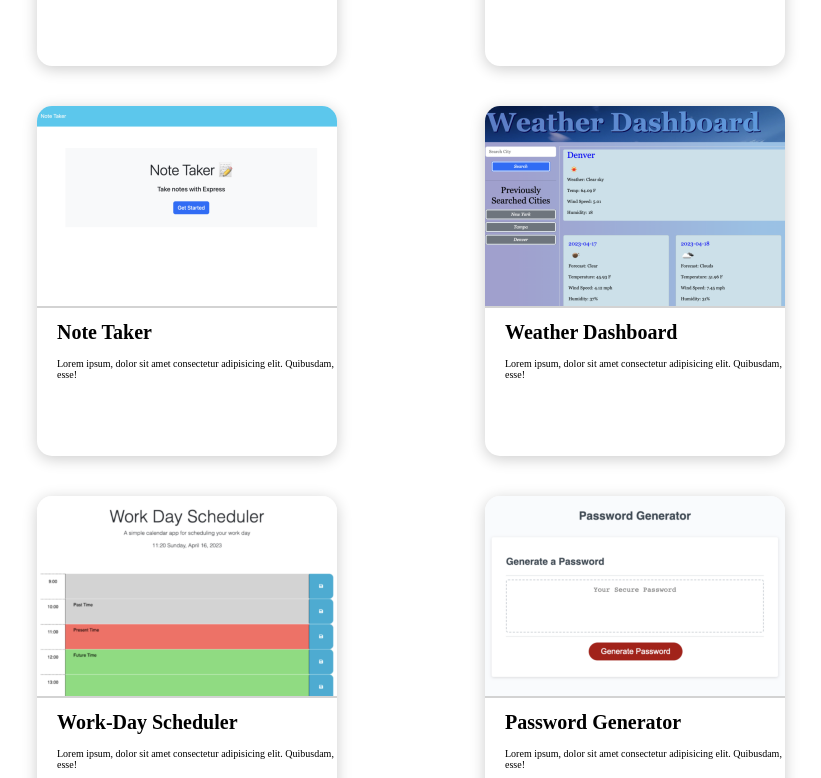
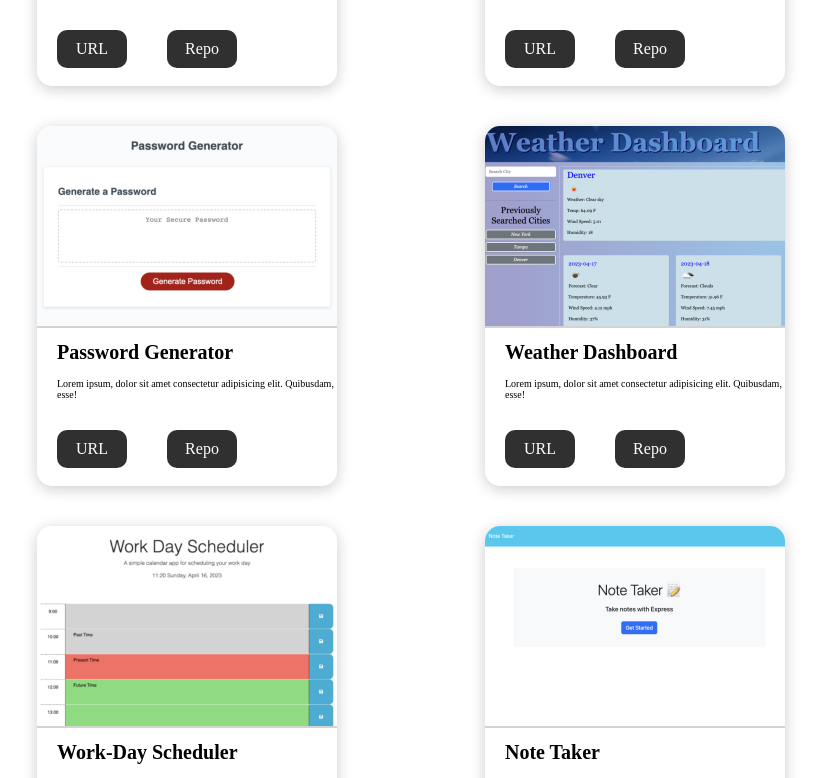
Before and after one commit to akramov-farhod/react-portfolio, a React (Create React App) app: page /projects in a window 1280 px wide. Shown: the part 954-1732 px from the top of the page, without its empty margins (229-1050 px from the left). Built offline with nearby package versions, Linux system fonts and the light colour scheme; a web font is replaced by a local one.

Commit message:
added dynamic buttons for the project cards, now just need to hardcode the urls

```diff
--- a/src/components/ProjectItem.js
+++ b/src/components/ProjectItem.js
@@ -1,11 +1,18 @@
 import React from "react";
+import { Link } from "react-router-dom";
 
-function ProjectItem({ image, name, description }) {
+function ProjectItem({ image, name, description, url, repo }) {
   return (
     <div className="projectItem">
       <div id="imgWrap" style={{ backgroundImage: `url(${image})` }}></div>
       <h1>{name}</h1>
       <p>{description}</p>
+      <Link id="address" to={url} target="blank">
+        URL
+      </Link>
+      <Link id="repository" to={repo} target="blank">
+        Repo
+      </Link>
     </div>
   );
 }
--- a/src/helpers/ProjectList.js
+++ b/src/helpers/ProjectList.js
@@ -9,51 +9,62 @@ import passwordGen from "../assets/passwordGen.png";
 
 export const ProjectList = [
   {
+    name: "Mercury POS",
+    image: mercuryPos,
+    description:
+      "Lorem ipsum, dolor sit amet consectetur adipisicing elit. Quibusdam, esse!",
+    url: "https://mercury-pos.herokuapp.com/",
+    repo: "https://github.com/therealsweven/full-stack-pantheon",
+  },
+  {
     name: "Digital Librarian",
     image: digitalLibrarian,
     description:
       "Lorem ipsum, dolor sit amet consectetur adipisicing elit. Quibusdam, esse!",
+    url: "http://www.google.com",
   },
-  {
-    name: "Mercury POS",
-    image: mercuryPos,
-    description:
-      "Lorem ipsum, dolor sit amet consectetur adipisicing elit. Quibusdam, esse!",
-  },
+
   {
     name: "CLI Readme Generator",
     image: readmeGen,
     description:
       "Lorem ipsum, dolor sit amet consectetur adipisicing elit. Quibusdam, esse!",
+    url: "www.google.com",
   },
   {
     name: "Quiz Application",
     image: quizApp,
     description:
       "Lorem ipsum, dolor sit amet consectetur adipisicing elit. Quibusdam, esse!",
+    url: "www.google.com",
+  },
+  {
+    name: "Password Generator",
+    image: passwordGen,
+    description:
+      "Lorem ipsum, dolor sit amet consectetur adipisicing elit. Quibusdam, esse!",
+    url: "www.google.com",
+  },
+
+  {
+    name: "Weather Dashboard",
+    image: weatherDash,
+    description:
+      "Lorem ipsum, dolor sit amet consectetur adipisicing elit. Quibusdam, esse!",
+    url: "www.google.com",
+  },
+  {
+    name: "Work-Day Scheduler",
+    image: workDayScheduler,
+    description:
+      "Lorem ipsum, dolor sit amet consectetur adipisicing elit. Quibusdam, esse!",
+    url: "www.google.com",
   },
   {
     name: "Note Taker",
     image: noteTaker,
     description:
       "Lorem ipsum, dolor sit amet consectetur adipisicing elit. Quibusdam, esse!",
-  },
-  {
-    name: "Weather Dashboard",
-    image: weatherDash,
-    description:
-      "Lorem ipsum, dolor sit amet consectetur adipisicing elit. Quibusdam, esse!",
-  },
-  {
-    name: "Work-Day Scheduler",
-    image: workDayScheduler,
-    description:
-      "Lorem ipsum, dolor sit amet consectetur adipisicing elit. Quibusdam, esse!",
-  },
-  {
-    name: "Password Generator",
-    image: passwordGen,
-    description:
-      "Lorem ipsum, dolor sit amet consectetur adipisicing elit. Quibusdam, esse!",
+    url: "www.google.com",
   },
 ];
--- a/src/pages/Projects.js
+++ b/src/pages/Projects.js
@@ -17,6 +17,8 @@ function Projects() {
               image={projectItem.image}
               name={projectItem.name}
               description={projectItem.description}
+              url={projectItem.url}
+              repo={projectItem.repo}
             />
           );
         })}
--- a/src/styles/Project.css
+++ b/src/styles/Project.css
@@ -23,6 +23,7 @@
 .projectItem {
   justify-self: center;
   border-radius: 15px;
+  padding-bottom: 10px;
   width: 300px;
   height: 350px;
   margin: 20px;
@@ -53,6 +54,26 @@
   border-bottom: 2px solid lightgray;
 }
 
+.projectItem a#address,
+.projectItem a#repository {
+  text-decoration: none;
+  text-align: center;
+  display: inline-block;
+  width: 50px;
+  margin: 20px;
+  padding: 10px;
+  border-radius: 10px;
+  font-size: 1rem;
+  color: white;
+  background-color: #303030;
+}
+
+.projectItem a#address:hover,
+.projectItem a#repository:hover {
+  transition: 0.2s ease-in;
+  background-color: #555555;
+}
+
 @media only screen and (max-width: 1300px) {
   .projectList {
     grid-template-columns: 1fr 1fr;
```
